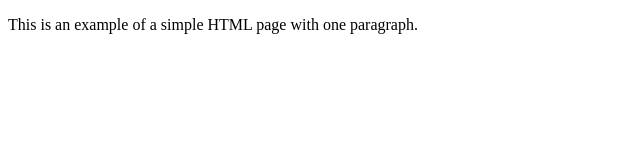
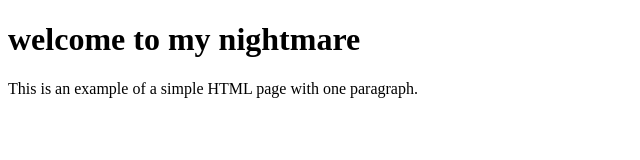
Before and after one commit to rmchwork/potionfy, a plain HTML site: page index.html in a window 1280 px wide. Shown: the whole page, without its empty margins (0-640 px from the left). Drawn offline with Linux system fonts and the light colour scheme.

Commit message:
made a change to index.html

```diff
--- a/index.html
+++ b/index.html
@@ -4,6 +4,7 @@
         <title>Example</title>
     </head>
     <body>
+		<h1>welcome to my nightmare</h1>
         <p>This is an example of a simple HTML page with one paragraph.</p>
     </body>
 </html>
```
